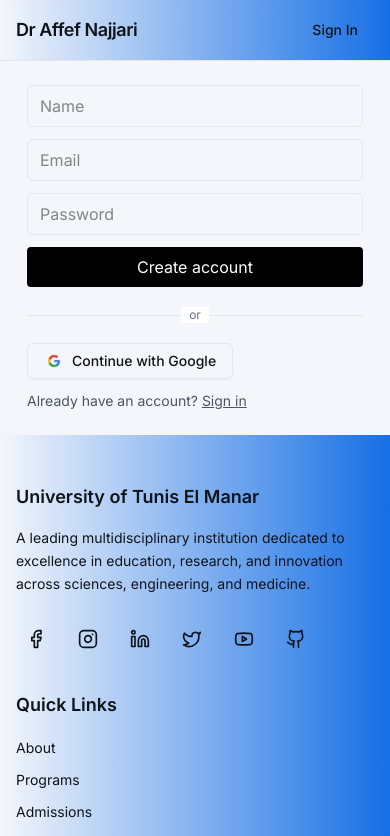
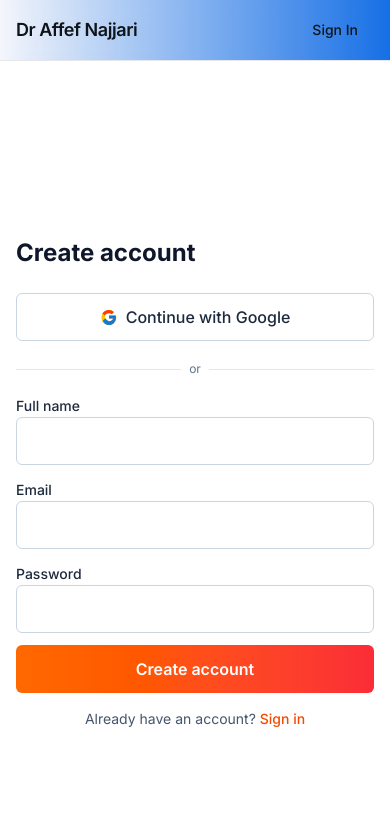
Before and after one commit to fahmi-43146/scheduler, a Next.js app: page /signup in a window 390 px wide. Shown: the top 836 px of the page. Built offline with nearby package versions, Linux system fonts and the light colour scheme; no server answers.

Commit message:
Checkpoint: working event status + color wiring before CSS exploration

```diff
--- a/src/app/(auth)/signin/page.tsx
+++ b/src/app/(auth)/signin/page.tsx
@@ -1,62 +1,106 @@
-// app/signin/page.tsx (or wherever this component is exported from)
-"use client";
-import { useRouter } from "next/navigation";
-import { useState } from "react";
-// ❌ remove this line
-// import { GoogleButton } from "@/components/icons/Google";
+import Link from "next/link";
 
-export default function LoginPage() {
-  const router = useRouter();
-  const [email, setEmail] = useState("");
-  const [password, setPassword] = useState("");
-  const [loading, setLoading] = useState(false);
-  const [err, setErr] = useState<string | null>(null);
+export const metadata = { title: "Sign in" };
 
-  async function onSubmit(e: React.FormEvent) {
-    e.preventDefault();
-    setLoading(true);
-    setErr(null);
-    const res = await fetch("/api/auth/login", {
-      method: "POST",
-      headers: { "Content-Type": "application/json" },
-      body: JSON.stringify({ email: email.trim().toLowerCase(), password }),
-    });
-    if (!res.ok) {
-      const data = await res.json().catch(() => ({}));
-      setErr(data?.error ?? "signin failed");
-      setLoading(false);
-      return;
-    }
-    router.replace("/");
-    router.refresh();
-  }
+export default function SignInPage() {
+  return (
+    <div className="min-h-screen bg-white dark:bg-slate-900 grid place-items-center p-4">
+      <div className="w-full max-w-sm">
+        <h1 className="text-2xl font-bold text-slate-900 dark:text-slate-100 mb-6">
+          Sign in
+        </h1>
 
-  return (
-    <form onSubmit={onSubmit} className="space-y-3 max-w-sm mx-auto p-6">
+        {/* Google FIRST and very visible */}
+        <a
+          href="/api/auth/google"
+          className=" w-full h-12 rounded-md border border-slate-300 dark:border-slate-700 flex items-center justify-center gap-2 text-slate-800 dark:text-slate-100 hover:bg-slate-50 dark:hover:bg-slate-800 transition mb-5"
+          aria-label="Continue with Google"
+        >
+          {/* Inline Google icon (no client import) */}
+          <svg width="18" height="18" viewBox="0 0 48 48" aria-hidden>
+            <path
+              fill="#FFC107"
+              d="M43.6 20.5H42V20H24v8h11.3C33.4 31.7 29.1 35 24 35c-6.1 0-11-4.9-11-11s4.9-11 11-11c2.8 0 5.4 1.1 7.4 2.9l5.7-5.7C33.5 7.1 28.9 5 24 5 12.9 5 4 13.9 4 25s8.9 20 20 20 19.5-9 19.5-20c0-1.5-.1-2.6-.3-4.5z"
+            />
+            <path
+              fill="#FF3D00"
+              d="M6.3 14.7l6.6 4.8C14.6 16.5 18.9 14 24 14c2.8 0 5.4 1.1 7.4 2.9l5.7-5.7C33.5 7.1 28.9 5 24 5 16.1 5 9.5 9.4 6.3 14.7z"
+            />
+            <path
+              fill="#4CAF50"
+              d="M24 45c4.9 0 9.5-1.9 12.9-5l-6-5.1c-2 1.4-4.6 2.2-6.9 2.2-5 0-9.3-3.3-10.8-7.8l-6.7 5.2C9.7 39.9 16.3 45 24 45z"
+            />
+            <path
+              fill="#1976D2"
+              d="M43.6 20.5H42V20H24v8h11.3c-1.3 3.9-5.1 7-9.3 7-5 0-9.3-3.3-10.8-7.8l-6.7 5.2C9.7 39.9 16.3 45 24 45c9.4 0 18.5-6.9 18.5-20 0-1.5-.1-2.6-.3-4.5z"
+            />
+          </svg>
+          <span className="font-medium">Continue with Google</span>
+        </a>
+
+        <div className="relative my-4">
+          <div className="absolute inset-0 flex items-center">
+            <span className="w-full border-t border-slate-200 dark:border-slate-800" />
+          </div>
+          <div className="relative flex justify-center">
+            <span className="bg-white dark:bg-slate-900 px-2 text-xs text-slate-500">
+              or
+            </span>
+          </div>
+        </div>
+
+        {/* Email/password fallback — posts to your API */}
+        <form method="post" action="/api/auth/login" className="space-y-3">
+          <div className="space-y-1">
+            <label
+              htmlFor="email"
+              className="text-sm font-medium text-slate-800 dark:text-slate-100"
+            >
+              Email
+            </label>
             <input
+              id="email"
+              name="email"
               type="email"
-        placeholder="Email"
               required
-        value={email}
-        onChange={(e) => setEmail(e.target.value)}
-        className="w-full border px-3 py-2 rounded-md"
+              className="h-12 w-full rounded-md border border-slate-300 dark:border-slate-700 bg-white dark:bg-slate-800 px-3 text-slate-900 dark:text-slate-100"
             />
+          </div>
+
+          <div className="space-y-1">
+            <label
+              htmlFor="password"
+              className="text-sm font-medium text-slate-800 dark:text-slate-100"
+            >
+              Password
+            </label>
             <input
+              id="password"
+              name="password"
               type="password"
-        placeholder="Password"
               required
-        value={password}
-        onChange={(e) => setPassword(e.target.value)}
-        className="w-full border px-3 py-2 rounded-md"
+              className="h-12 w-full rounded-md border border-slate-300 dark:border-slate-700 bg-white dark:bg-slate-800 px-3 text-slate-900 dark:text-slate-100"
             />
-      {err && <p className="text-sm text-red-600">{err}</p>}
+          </div>
+
           <button
-        disabled={loading}
-        className="rounded bg-black text-white px-3 py-2"
+            type="submit"
+            className="w-full h-12 rounded-md bg-linear-to-r from-orange-500 to-red-500 text-white font-semibold hover:from-orange-600 hover:to-red-600 transition"
           >
-        {loading ? "Signing in…" : "Sign in"}
+            Sign in
           </button>
-      {/* GoogleButton removed from here */}
         </form>
+
+        <p className="mt-4 text-center text-sm text-slate-600 dark:text-slate-400">
+          Don’t have an account?{" "}
+          <Link
+            href="/signup"
+            className="text-orange-600 hover:text-orange-700 dark:text-orange-400 dark:hover:text-orange-300 font-medium"
+          >
+            Create one
+          </Link>
+        </p>
+      </div>
+    </div>
   );
 }
--- a/src/app/(auth)/signup/page.tsx
+++ b/src/app/(auth)/signup/page.tsx
@@ -1,113 +1,121 @@
-// app/signup/SignupForm.tsx
-"use client";
+import Link from "next/link";
 
-import { useRouter } from "next/navigation";
-import { useState } from "react";
-import Link from "next/link";
-import { GoogleButton } from "@/components/icons/Google"; // ✅ add this
+export const metadata = { title: "Create account" };
 
-export default function SignupForm() {
-  const router = useRouter();
-  const [email, setEmail] = useState("");
-  const [name, setName] = useState("");
-  const [password, setPassword] = useState("");
-  const [err, setErr] = useState<string | null>(null);
-  const [loading, setLoading] = useState(false);
+export default function SignUpPage() {
+  return (
+    <div className="min-h-screen bg-white dark:bg-slate-900 grid place-items-center p-4">
+      <div className="w-full max-w-sm">
+        <h1 className="text-2xl font-bold text-slate-900 dark:text-slate-100 mb-6">
+          Create account
+        </h1>
 
-  async function onSubmit(e: React.FormEvent) {
-    e.preventDefault();
-    setLoading(true);
-    setErr(null);
+        {/* Google FIRST */}
+        <a
+          href="/api/auth/google"
+          className="block w-full h-12 rounded-md border border-slate-300 dark:border-slate-700 flex items-center justify-center gap-2 text-slate-800 dark:text-slate-100 hover:bg-slate-50 dark:hover:bg-slate-800 transition mb-5"
+          aria-label="Sign up with Google"
+        >
+          <svg width="18" height="18" viewBox="0 0 48 48" aria-hidden>
+            <path
+              fill="#FFC107"
+              d="M43.6 20.5H42V20H24v8h11.3C33.4 31.7 29.1 35 24 35c-6.1 0-11-4.9-11-11s4.9-11 11-11c2.8 0 5.4 1.1 7.4 2.9l5.7-5.7C33.5 7.1 28.9 5 24 5 12.9 5 4 13.9 4 25s8.9 20 20 20 19.5-9 19.5-20c0-1.5-.1-2.6-.3-4.5z"
+            />
+            <path
+              fill="#FF3D00"
+              d="M6.3 14.7l6.6 4.8C14.6 16.5 18.9 14 24 14c2.8 0 5.4 1.1 7.4 2.9l5.7-5.7C33.5 7.1 28.9 5 24 5 16.1 5 9.5 9.4 6.3 14.7z"
+            />
+            <path
+              fill="#4CAF50"
+              d="M24 45c4.9 0 9.5-1.9 12.9-5l-6-5.1c-2 1.4-4.6 2.2-6.9 2.2-5 0-9.3-3.3-10.8-7.8l-6.7 5.2C9.7 39.9 16.3 45 24 45z"
+            />
+            <path
+              fill="#1976D2"
+              d="M43.6 20.5H42V20H24v8h11.3c-1.3 3.9-5.1 7-9.3 7-5 0-9.3-3.3-10.8-7.8l-6.7 5.2C9.7 39.9 16.3 45 24 45c9.4 0 18.5-6.9 18.5-20 0-1.5-.1-2.6-.3-4.5z"
+            />
+          </svg>
+          <span className="font-medium">Continue with Google</span>
+        </a>
 
-    const res = await fetch("/api/auth/signup", {
-      method: "POST",
-      headers: { "Content-Type": "application/json" },
-      body: JSON.stringify({
-        email: email.trim().toLowerCase(),
-        name,
-        password,
-      }),
-    });
+        <div className="relative my-4">
+          <div className="absolute inset-0 flex items-center">
+            <span className="w-full border-t border-slate-200 dark:border-slate-800" />
+          </div>
+          <div className="relative flex justify-center">
+            <span className="bg-white dark:bg-slate-900 px-2 text-xs text-slate-500">
+              or
+            </span>
+          </div>
+        </div>
 
-    if (res.status === 409) {
-      setErr(
-        "An account with this email already exists. Do you want to sign in?"
-      );
-      setLoading(false);
-      return;
-    }
+        {/* Email signup — posts to your API */}
+        <form method="post" action="/api/auth/signup" className="space-y-3">
+          <div className="space-y-1">
+            <label
+              htmlFor="name"
+              className="text-sm font-medium text-slate-800 dark:text-slate-100"
+            >
+              Full name
+            </label>
+            <input
+              id="name"
+              name="name"
+              type="text"
+              required
+              className="h-12 w-full rounded-md border border-slate-300 dark:border-slate-700 bg-white dark:bg-slate-800 px-3 text-slate-900 dark:text-slate-100"
+            />
+          </div>
 
-    if (!res.ok) {
-      const data = await res.json().catch(() => ({}));
-      setErr(data?.error ?? "Signup failed");
-      setLoading(false);
-      return;
-    }
+          <div className="space-y-1">
+            <label
+              htmlFor="email"
+              className="text-sm font-medium text-slate-800 dark:text-slate-100"
+            >
+              Email
+            </label>
+            <input
+              id="email"
+              name="email"
+              type="email"
+              required
+              className="h-12 w-full rounded-md border border-slate-300 dark:border-slate-700 bg-white dark:bg-slate-800 px-3 text-slate-900 dark:text-slate-100"
+            />
+          </div>
 
-    router.replace("/");
-    router.refresh();
-  }
+          <div className="space-y-1">
+            <label
+              htmlFor="password"
+              className="text-sm font-medium text-slate-800 dark:text-slate-100"
+            >
+              Password
+            </label>
+            <input
+              id="password"
+              name="password"
+              type="password"
+              required
+              className="h-12 w-full rounded-md border border-slate-300 dark:border-slate-700 bg-white dark:bg-slate-800 px-3 text-slate-900 dark:text-slate-100"
+            />
+          </div>
 
-  return (
-    <form onSubmit={onSubmit} className="space-y-3 max-w-sm mx-auto p-6">
-      <input
-        className="w-full border px-3 py-2 rounded-md"
-        placeholder="Name"
-        value={name}
-        onChange={(e) => setName(e.target.value)}
-      />
-      <input
-        className="w-full border px-3 py-2 rounded-md"
-        type="email"
-        placeholder="Email"
-        required
-        value={email}
-        onChange={(e) => setEmail(e.target.value)}
-      />
-      <input
-        className="w-full border px-3 py-2 rounded-md"
-        type="password"
-        placeholder="Password"
-        required
-        value={password}
-        onChange={(e) => setPassword(e.target.value)}
-      />
+          <button
+            type="submit"
+            className="w-full h-12 rounded-md bg-linear-to-r from-orange-500 to-red-500 text-white font-semibold hover:from-orange-600 hover:to-red-600 transition"
+          >
+            Create account
+          </button>
+        </form>
 
-      {err && (
-        <p className="text-sm text-red-600">
-          {err}{" "}
-          <Link href="/signin" className="underline">
-            Go to sign in
+        <p className="mt-4 text-center text-sm text-slate-600 dark:text-slate-400">
+          Already have an account?{" "}
+          <Link
+            href="/signin"
+            className="text-orange-600 hover:text-orange-700 dark:text-orange-400 dark:hover:text-orange-300 font-medium"
+          >
+            Sign in
           </Link>
         </p>
-      )}
-
-      <button
-        disabled={loading}
-        className="w-full rounded bg-black text-white px-3 py-2"
-      >
-        {loading ? "Creating…" : "Create account"}
-      </button>
-
-      {/* small “or” divider */}
-      <div className="relative py-2">
-        <div className="absolute inset-0 flex items-center">
-          <span className="w-full border-t border-gray-200" />
-        </div>
-        <div className="relative flex justify-center text-xs">
-          <span className="bg-white px-2 text-gray-500">or</span>
-        </div>
       </div>
-
-      {/* ✅ Google at the very bottom of SIGN-UP */}
-      <GoogleButton />
-
-      <p className="text-sm text-gray-600">
-        Already have an account?{" "}
-        <Link href="/signin" className="underline">
-          Sign in
-        </Link>
-      </p>
-    </form>
+    </div>
   );
 }
--- a/src/app/api/events/route.ts
+++ b/src/app/api/events/route.ts
@@ -45,11 +45,14 @@ export async function GET(req: NextRequest) {
     select: {
   id: true,
   title: true,
+  color: true,         // ✅ Add this line
   status: true,
   startTime: true,
   endTime: true,
   room: { select: { id: true, name: true } },
-    },
+}
+
+,
   });
 
   return NextResponse.json({ events });
--- a/src/components/Header.tsx
+++ b/src/components/Header.tsx
@@ -41,7 +41,7 @@ export default async function Header() {
   return (
     <header
       className="sticky top-0 z-50 border-b border-border
-             bg-gradient-to-r from-primary via-primary to-[#166FE5]
+             bg-linear-to-r from-primary via-primary to-[#166FE5]
              dark:from-primary dark:via-primary dark:to-[#166FE5]
              backdrop-blur-sm"
     >
@@ -73,7 +73,7 @@ export default async function Header() {
             </Link>
           ) : (
             <div className="flex items-center gap-3">
-              <span className="hidden sm:inline text-xs sm:text-sm leading-none text-primary-foreground/70 truncate max-w-[12rem]">
+              <span className="hidden sm:inline text-xs sm:text-sm leading-none text-primary-foreground/70 truncate max-w-48">
                 {me?.name ?? ""}
               </span>
               <form action={signOut}>
--- a/src/hooks/useWeekEvents.ts
+++ b/src/hooks/useWeekEvents.ts
@@ -11,6 +11,9 @@ export type EventDto = {
   startTime: string; // ISO
   endTime: string; // ISO
   roomId: string;
+  status: "ACTIVE" | "CANCELLED";
+
+
 };
 
 export type EventItem = {
@@ -19,6 +22,9 @@ export type EventItem = {
   start: Date;
   end: Date;
   color?: string;
+  status: "ACTIVE" | "CANCELLED";
+
+
 };
 
 export function useWeekEvents(opts: {
@@ -53,6 +59,7 @@ export function useWeekEvents(opts: {
           id: e.id,
           title: e.title,
           color: e.color ?? undefined,
+          status: e.status,
           start: new Date(e.startTime),
           end: new Date(e.endTime),
         }))
```
Lines whose indentation alone changed are shown as unchanged.
